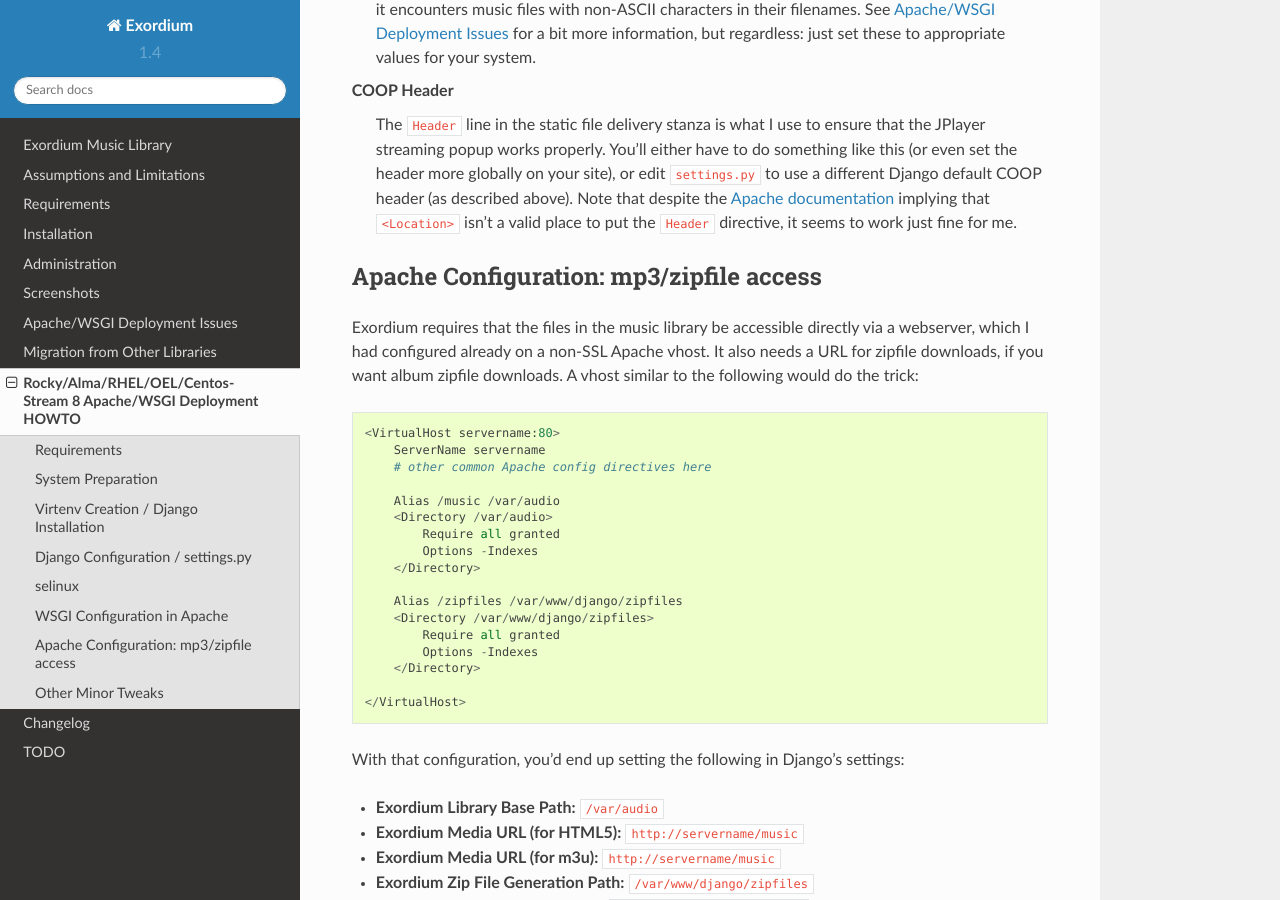
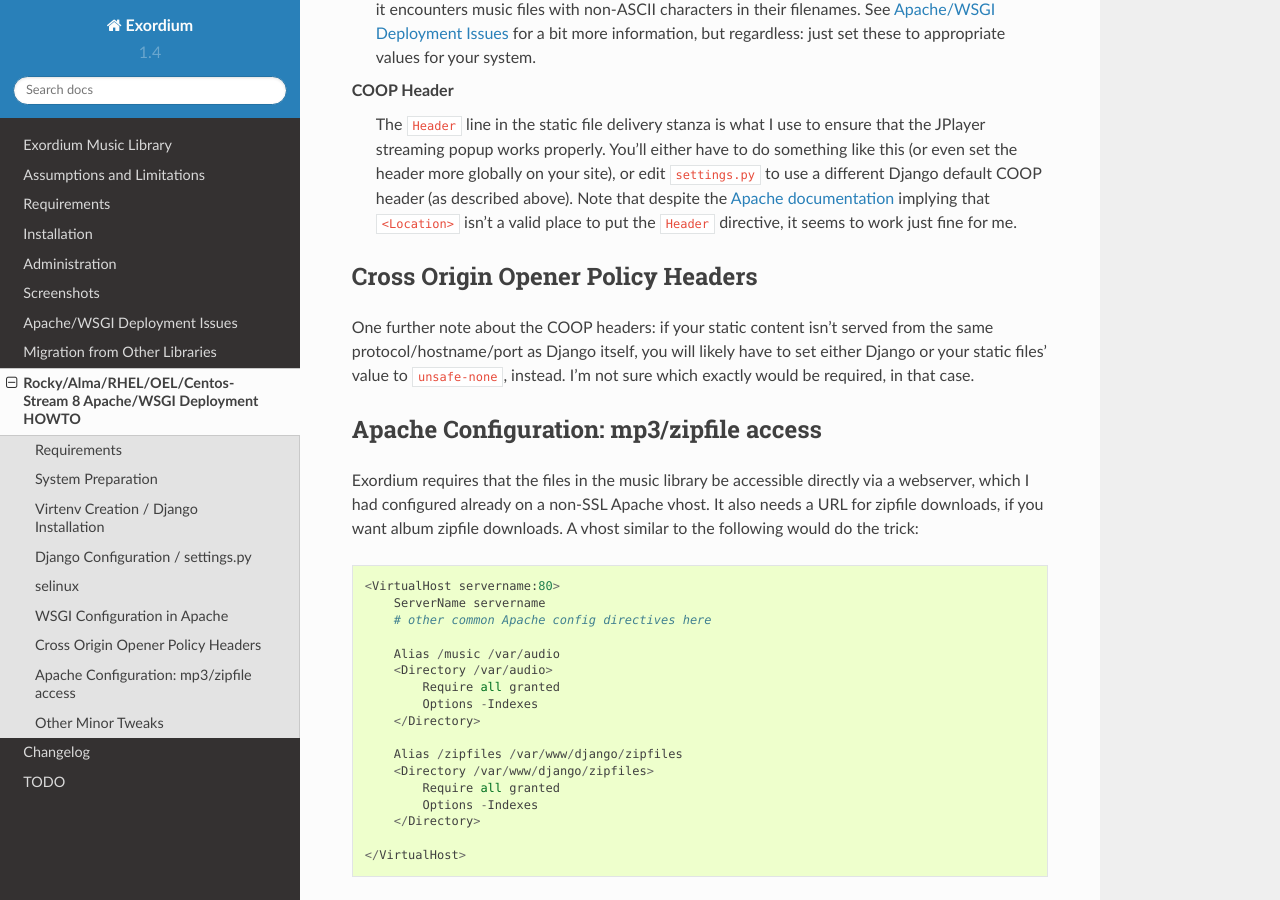
Before and after one commit to apocalyptech/exordium, a Sphinx documentation site: the page built from docs/apache_deployment_howto.rst, in a window 1280 px wide and 900 px high, scrolled down 4609 px. Built offline with Sphinx 7.4.7 and the Read the Docs theme 2.0.0, drawn with Linux system fonts in a browser that asks for light colours.

Commit message:
Yet more words about COOP stuff

```diff
--- a/CHANGELOG.rst
+++ b/CHANGELOG.rst
@@ -14,6 +14,9 @@
     its own COOP headers.  Or:
   - Configure your webserver to add ``Cross-Origin-Opener-Policy: same-origin``
     to static file delivery.
+  - If your static content isn't served from the same protocol/hostname/port
+    as Django itself, you will likely have to set either Django or your
+    static files' value to ``unsafe-none`` instead.
 
 - The "Exordium Media URL" preference has been split into two separate
   preferences: one for HTML5 streaming, and one for m3u playlists and
--- a/README.rst
+++ b/README.rst
@@ -104,6 +104,10 @@
 
     SECURE_CROSS_ORIGIN_OPENER_POLICY = 'same-origin-allow-popups'
 
+   If your static content isn't served from the same protocol/hostname/port
+   as Django itself, you will likely have to set either Django or your
+   static files' value to ``unsafe-none`` instead.
+
 4. Include the exordium URLconf in your project ``urls.py`` like this::
 
      path('exordium/', include('exordium.urls')),
--- a/docs/apache_deployment_howto.rst
+++ b/docs/apache_deployment_howto.rst
@@ -236,6 +236,14 @@
     implying that ``<Location>`` isn't a valid place to put the ``Header``
     directive, it seems to work just fine for me.
 
+Cross Origin Opener Policy Headers
+----------------------------------
+
+One further note about the COOP headers: if your static content isn't served
+from the same protocol/hostname/port as Django itself, you will likely have to
+set either Django or your static files' value to ``unsafe-none``, instead.  I'm
+not sure which exactly would be required, in that case.
+
 Apache Configuration: mp3/zipfile access
 ----------------------------------------
 
--- a/docs/installation.rst
+++ b/docs/installation.rst
@@ -44,6 +44,10 @@
    do the trick.)  Setting the Django default can be done with::
 
     SECURE_CROSS_ORIGIN_OPENER_POLICY = 'same-origin-allow-popups'
+
+   If your static content isn't served from the same protocol/hostname/port
+   as Django itself, you will likely have to set either Django or your
+   static files' value to ``unsafe-none`` instead.
 
 4. Include the exordium URLconf in your project ``urls.py`` like this::
 
```
